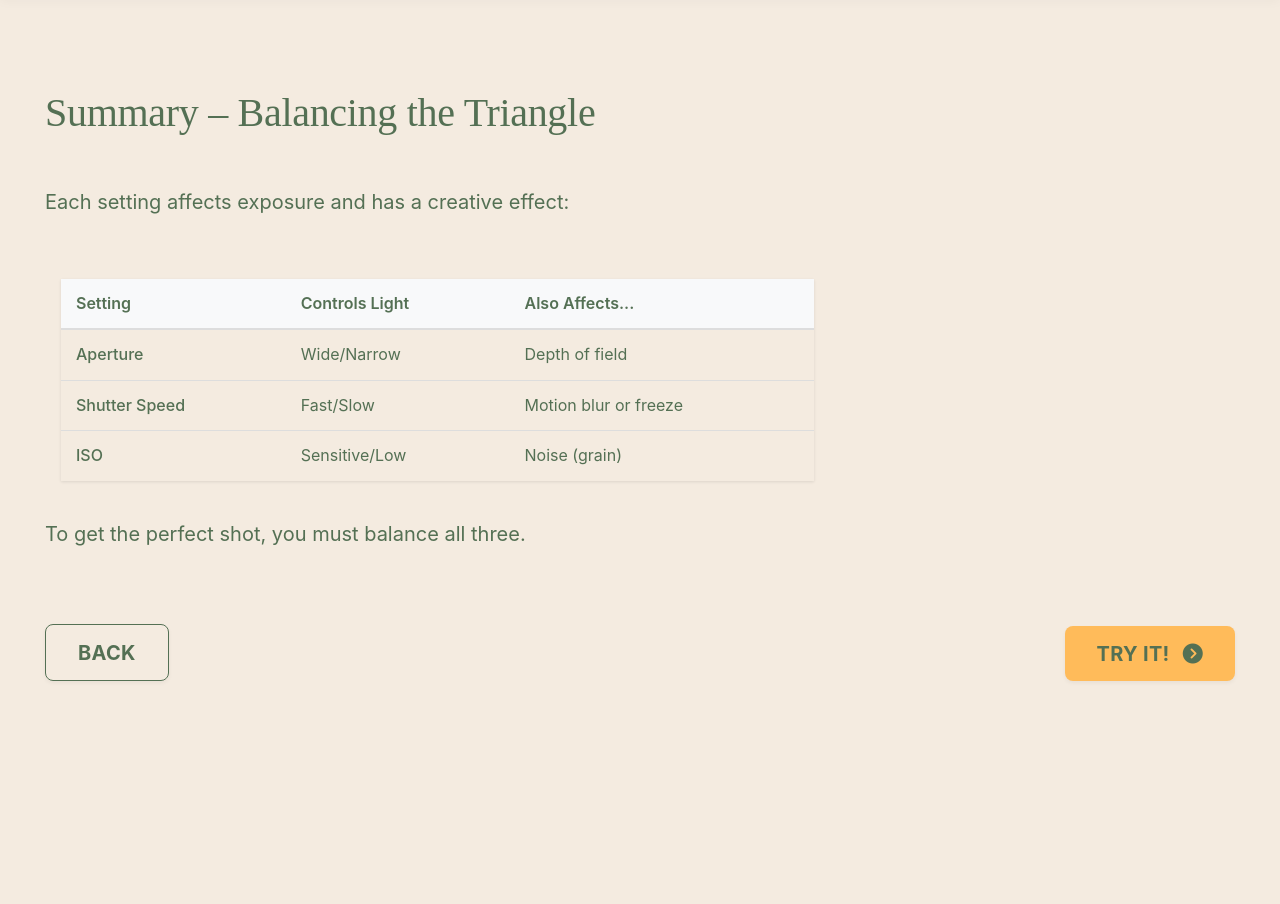
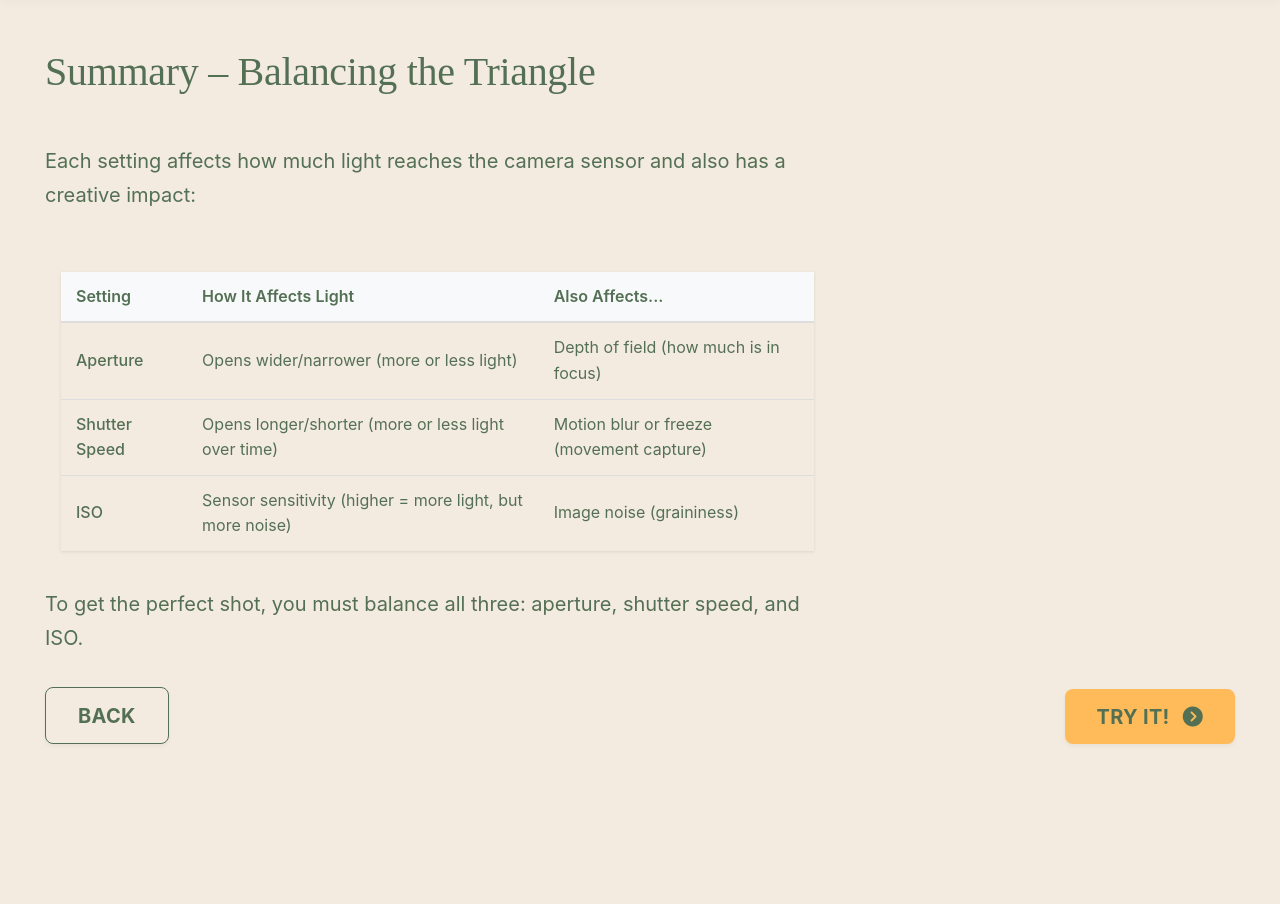
Before and after one commit to jyshin04/exposure-triangle, a Flask app: page /learn/9 in a window 1280 px wide. Shown: the part 64-968 px from the top of the page. Before the commit the page ends 745 px from the top, so only its background shows below. Run offline with Flask 3, Linux system fonts and the light colour scheme; some libraries are stand-ins or nearby versions; some web fonts are replaced.

Commit message:
fixed summary page and shutter speed sort page

```diff
--- a/data/quizzes.json
+++ b/data/quizzes.json
@@ -87,7 +87,7 @@
         "template": "sort_shutter_speed.html",
         "title": "Sort the Shutter Speeds!",
         "data": {
-            "instruction": "Drag the images to sort them from slowest shutter speed (shows motion blur) to fastest shutter speed (freezes motion).",
+            "instruction": "Drag the images to sort them from low shutter speed (shows motion blur) to fast shutter speed (freezes motion).",
             "images": [
                 {
                     "src": "shutter-1000.png",
--- a/templates/learn_9.html
+++ b/templates/learn_9.html
@@ -4,44 +4,43 @@
     <div class="row align-items-center">
         <div class="col-md-8">
             <h2 class="camera-basics-heading mb-5">Summary – Balancing the Triangle</h2>
-            <p class="fs-5">Each setting affects exposure and has a creative effect:</p>
+            <p class="fs-5">Each setting affects how much light reaches the camera sensor and also has a creative impact:</p>
             <div class="mt-4 p-3 table-container">
                 <table class="exposure-table">
                     <thead>
                         <tr>
                             <th>Setting</th>
-                            <th>Controls Light</th>
+                            <th>How It Affects Light</th>
                             <th>Also Affects...</th>
                         </tr>
                     </thead>
                     <tbody>
                         <tr>
                             <td class="setting-column">Aperture</td>
-                            <td>Wide/Narrow</td>
-                            <td>Depth of field</td>
+                            <td>Opens wider/narrower (more or less light)</td>
+                            <td>Depth of field (how much is in focus)</td>
                         </tr>
                         <tr>
                             <td class="setting-column">Shutter Speed</td>
-                            <td>Fast/Slow</td>
-                            <td>Motion blur or freeze</td>
+                            <td>Opens longer/shorter (more or less light over time)</td>
+                            <td>Motion blur or freeze (movement capture)</td>
                         </tr>
                         <tr>
                             <td class="setting-column">ISO</td>
-                            <td>Sensitive/Low</td>
-                            <td>Noise (grain)</td>
+                            <td>Sensor sensitivity (higher = more light, but more noise)</td>
+                            <td>Image noise (graininess)</td>
                         </tr>
                     </tbody>
                 </table>
             </div>
-            <p class="fs-5">To get the perfect shot, you must balance all three.</p>
+            <p class="fs-5">To get the perfect shot, you must balance all three: aperture, shutter speed, and ISO.</p>
         </div>
+    </div>
 
-    </div>
     <div class="d-flex justify-content-between align-items-end mt-auto py-3">
         <a href="/learn/8" class="btn btn-outline-secondary btn-lg">
             BACK
         </a>
-
         <a href="/learn/10" class="btn btn-primary btn-lg">
             TRY IT! <i class="fa-solid fa-circle-chevron-right ms-2"></i>
         </a>
--- a/templates/sort_shutter_speed.html
+++ b/templates/sort_shutter_speed.html
@@ -11,7 +11,6 @@
             <img src="{{ url_for('static', filename='images/' + image.src) }}"
                  class="quiz-image img-fluid"
                  alt="{{ image.description }}">
-            <div class="speed-label">{{ image.description }}</div>
         </div>
         {% endfor %}
     </div>
```
